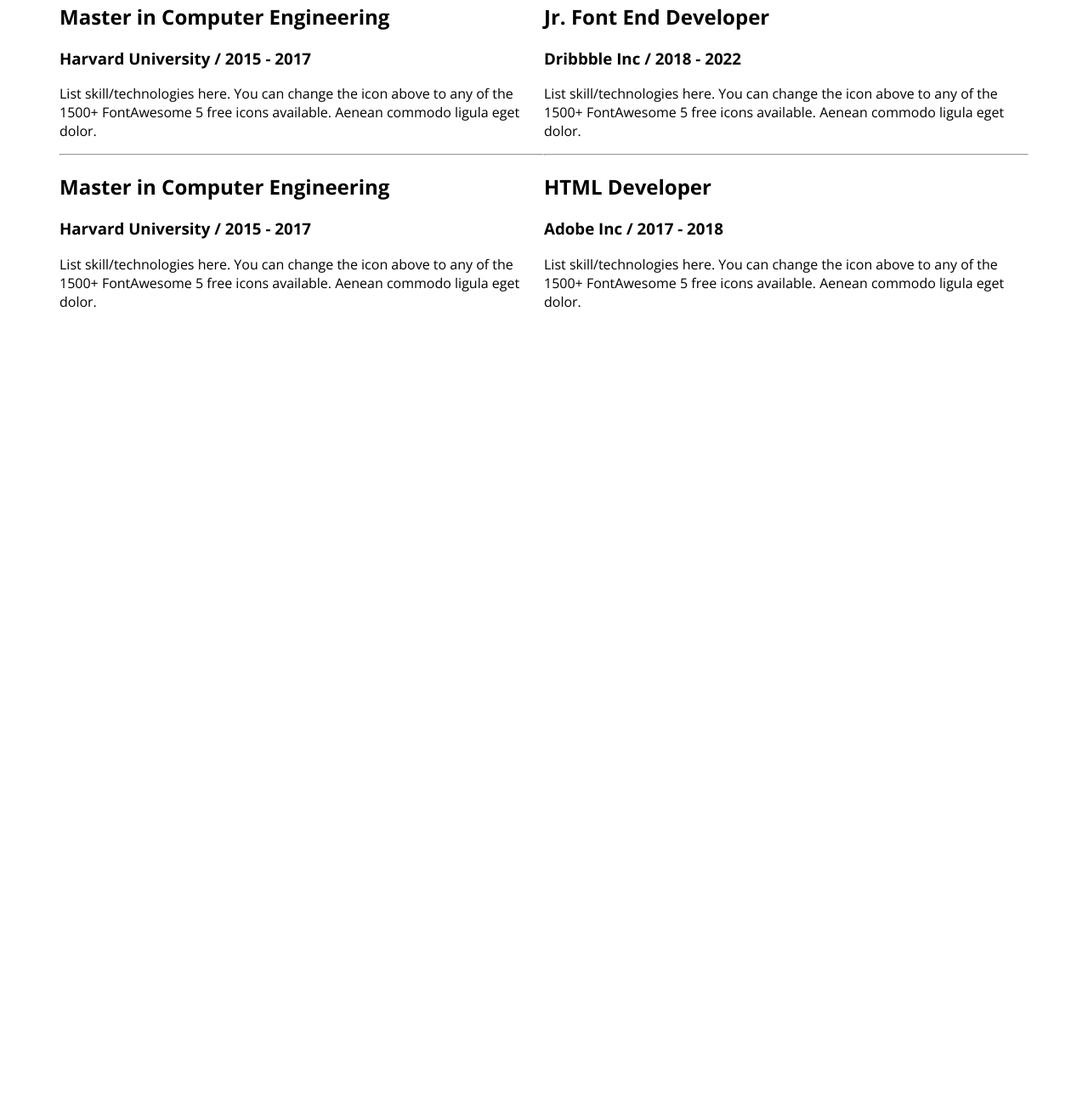
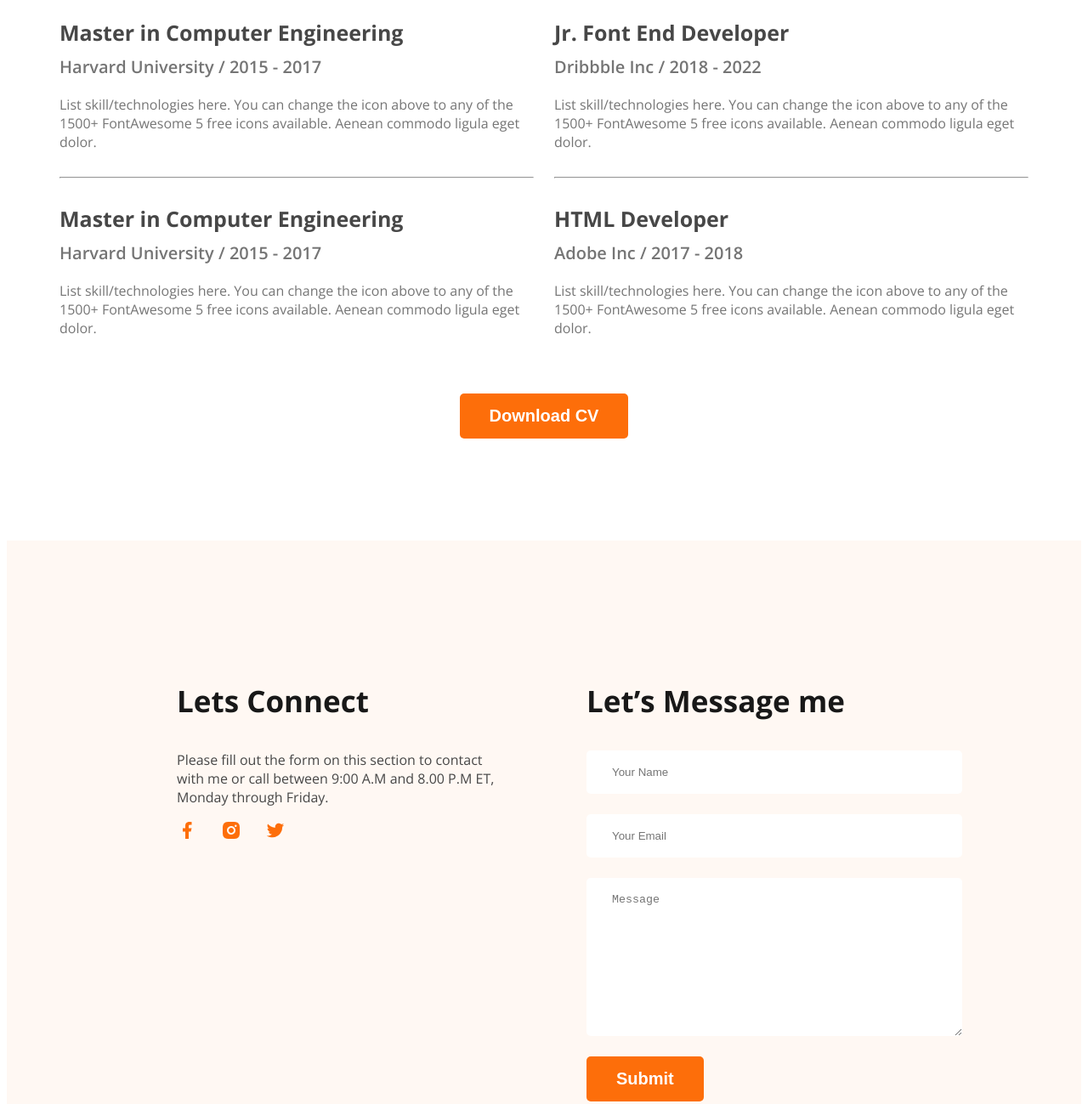
Before and after one commit to islam-rashedul/developer-portfolio, a plain HTML site: page index.html in a window 1280 px wide. Shown: the part 2688-3987 px from the top of the page at 85% size. Before the commit the page ends 3078 px from the top, so only its background shows below. Drawn offline with nearby package versions, Linux system fonts and the light colour scheme.

Commit message:
Finished footer

```diff
--- a/index.html
+++ b/index.html
@@ -68,28 +68,34 @@
         </section>
         <section>
             <h3 class="section-title">What I do</h3>
-            <p id="what-i-do-desc" class="section-desc">I have more than 10 years experience building software for clients all over the world. Below is a quick overview of my main technical skill sets and technologies i use. Want to find out more about my experience? Check out my online resume and project portfolio.
+            <p id="what-i-do-desc" class="section-desc">I have more than 10 years experience building software for
+                clients all over the world. Below is a quick overview of my main technical skill sets and technologies i
+                use. Want to find out more about my experience? Check out my online resume and project portfolio.
             </p>
             <div class="skill-container">
                 <div class="skill">
                     <img src="images/icons/js.png" alt="">
                     <h3 class="skill-title">Vanilla JavaScript</h3>
-                    <p class="skill-desc">List skill/technologies here. You can change the icon above to any of the 1500+ FontAwesome 5 free icons available. Aenean commodo ligula eget dolor.</p>
+                    <p class="skill-desc">List skill/technologies here. You can change the icon above to any of the
+                        1500+ FontAwesome 5 free icons available. Aenean commodo ligula eget dolor.</p>
                 </div>
                 <div class="skill">
                     <img src="images/icons/react.png" alt="">
                     <h3 class="skill-title">React</h3>
-                    <p class="skill-desc">List skill/technologies here. You can change the icon above to any of the 1500+ FontAwesome 5 free icons available. Aenean commodo ligula eget dolor.</p>
+                    <p class="skill-desc">List skill/technologies here. You can change the icon above to any of the
+                        1500+ FontAwesome 5 free icons available. Aenean commodo ligula eget dolor.</p>
                 </div>
                 <div class="skill">
                     <img src="images/icons/nodejs.png" alt="">
                     <h3 class="skill-title">Node.js</h3>
-                    <p class="skill-desc">List skill/technologies here. You can change the icon above to any of the 1500+ FontAwesome 5 free icons available. Aenean commodo ligula eget dolor.</p>
+                    <p class="skill-desc">List skill/technologies here. You can change the icon above to any of the
+                        1500+ FontAwesome 5 free icons available. Aenean commodo ligula eget dolor.</p>
                 </div>
                 <div class="skill">
                     <img src="images/icons/mongo.png" alt="">
                     <h3 class="skill-title">MongoDB</h3>
-                    <p class="skill-desc">List skill/technologies here. You can change the icon above to any of the 1500+ FontAwesome 5 free icons available. Aenean commodo ligula eget dolor.</p>
+                    <p class="skill-desc">List skill/technologies here. You can change the icon above to any of the
+                        1500+ FontAwesome 5 free icons available. Aenean commodo ligula eget dolor.</p>
                 </div>
             </div>
         </section>
@@ -103,19 +109,22 @@
                     <div class="resume-item">
                         <h2 class="resume-item-title">Master in Computer Engineering</h2>
                         <h3 class="resume-item-institute">Harvard University / 2015 - 2017</h3>
-                        <p class="resume-item-desc">List skill/technologies here. You can change the icon above to any of the 1500+ FontAwesome 5 free icons available. Aenean commodo ligula eget dolor.</p>
+                        <p class="resume-item-desc">List skill/technologies here. You can change the icon above to any
+                            of the 1500+ FontAwesome 5 free icons available. Aenean commodo ligula eget dolor.</p>
                     </div>
                     <hr>
                     <div class="resume-item">
                         <h2 class="resume-item-title">Master in Computer Engineering</h2>
                         <h3 class="resume-item-institute">Harvard University / 2015 - 2017</h3>
-                        <p class="resume-item-desc">List skill/technologies here. You can change the icon above to any of the 1500+ FontAwesome 5 free icons available. Aenean commodo ligula eget dolor.</p>
+                        <p class="resume-item-desc">List skill/technologies here. You can change the icon above to any
+                            of the 1500+ FontAwesome 5 free icons available. Aenean commodo ligula eget dolor.</p>
                     </div>
                     <hr>
                     <div class="resume-item">
                         <h2 class="resume-item-title">Master in Computer Engineering</h2>
                         <h3 class="resume-item-institute">Harvard University / 2015 - 2017</h3>
-                        <p class="resume-item-desc">List skill/technologies here. You can change the icon above to any of the 1500+ FontAwesome 5 free icons available. Aenean commodo ligula eget dolor.</p>
+                        <p class="resume-item-desc">List skill/technologies here. You can change the icon above to any
+                            of the 1500+ FontAwesome 5 free icons available. Aenean commodo ligula eget dolor.</p>
                     </div>
                 </div>
                 <div class="resume-column">
@@ -123,27 +132,51 @@
                     <div class="resume-item">
                         <h2 class="resume-item-title">Sr. Font End Developer</h2>
                         <h3 class="resume-item-institute">Apple Inc / 2020 - Current</h3>
-                        <p class="resume-item-desc">List skill/technologies here. You can change the icon above to any of the 1500+ FontAwesome 5 free icons available. Aenean commodo ligula eget dolor.</p>
+                        <p class="resume-item-desc">List skill/technologies here. You can change the icon above to any
+                            of the 1500+ FontAwesome 5 free icons available. Aenean commodo ligula eget dolor.</p>
                     </div>
                     <hr>
                     <div class="resume-item">
                         <h2 class="resume-item-title">Jr. Font End Developer</h2>
                         <h3 class="resume-item-institute">Dribbble Inc / 2018 - 2022</h3>
-                        <p class="resume-item-desc">List skill/technologies here. You can change the icon above to any of the 1500+ FontAwesome 5 free icons available. Aenean commodo ligula eget dolor.</p>
+                        <p class="resume-item-desc">List skill/technologies here. You can change the icon above to any
+                            of the 1500+ FontAwesome 5 free icons available. Aenean commodo ligula eget dolor.</p>
                     </div>
                     <hr>
                     <div class="resume-item">
                         <h2 class="resume-item-title">HTML Developer</h2>
                         <h3 class="resume-item-institute">Adobe Inc / 2017 - 2018</h3>
-                        <p class="resume-item-desc">List skill/technologies here. You can change the icon above to any of the 1500+ FontAwesome 5 free icons available. Aenean commodo ligula eget dolor.</p>
+                        <p class="resume-item-desc">List skill/technologies here. You can change the icon above to any
+                            of the 1500+ FontAwesome 5 free icons available. Aenean commodo ligula eget dolor.</p>
                     </div>
                 </div>
             </div>
+            <div class="download-cv"><button class="btn-primary">Download CV</button></div>
 
         </section>
 
     </main>
-    <footer>
+    <footer class="footer">
+        <div class="footer-section">
+            <h3 class="footer-title">Lets Connect</h3>
+            <p class="form-desc">Please fill out the form on this section to contact with me or call between 9:00 A.M and 8.00 P.M ET, Monday through Friday.</p>
+            <div class="social-links">
+                <a href=""><img src="images/icons/facebook.png" alt=""></a>
+                <a href=""><img src="images/icons/insta.png" alt=""></a>
+                <a href=""><img src="images/icons/twitter.png" alt=""></a>
+            </div>
+        </div>
+        <div class="footer-section">
+            <h3 class="footer-title">Let’s Message me</h3>
+            <form action="" class="contact">
+                <input type="text" class="box" placeholder="Your Name">
+                <input type="email" class="box" placeholder="Your Email">
+                <textarea name="" id="" cols="30" rows="10" placeholder="Message"></textarea>
+                <input type="submit" value="Submit" class="btn-primary">
+            </form>
+
+
+        </div>
 
     </footer>
 </body>
--- a/styles/portfolio.css
+++ b/styles/portfolio.css
@@ -143,12 +143,9 @@ main section{
 }
 .resume-container{
     display: flex;
-    justify-content: space-around;
+    gap: 24px;
 }
 
-.resume-column{
-
-}
 
 
 .resume-column-title{
@@ -156,3 +153,70 @@ main section{
     font-weight: 700;
     color: #474747;
 }
+
+.resume-item-title{
+    font-size: 25px;
+    font-weight: 700;
+    color: #474747;
+    margin-bottom: 10px;
+
+}
+.resume-item-institute{
+    font-size: 20px;
+    font-weight: 600;
+    color: #757575;
+    margin-top: 0;
+    margin-bottom: 20px;
+
+}
+.resume-item-desc{
+    font-size: 16px;
+    font-weight: 400;
+    color: #757575;
+
+}
+.resume-container hr{
+    margin: 30px 0;
+
+}
+.download-cv{
+    margin-top: 50px;
+    text-align: center;
+}
+.footer{
+    background-color: #FFF8F3;
+    display: flex;
+    gap: 100px;
+    margin-top: 120px;
+    padding: 130px 200px;
+
+}
+.footer-section{
+
+    width: 50%;
+
+}
+.social-links a{
+    margin-right: 24px;
+}
+.footer-title{
+    color: #181818;
+    font-size: 35px;
+    font-weight: 700;
+}
+.form-desc{
+    color: #474747;
+    font-size: 16px;
+    font-weight: 400;
+}
+.contact input[type="text"], input[type="email"], textarea{
+    display: block;
+    margin-bottom: 24px;
+    padding: 18px 30px;
+    color: #757575;
+    border-radius: 5px;
+    border: none;
+    background-color: #FFFFFF;
+    width: 100%;
+
+}
```
